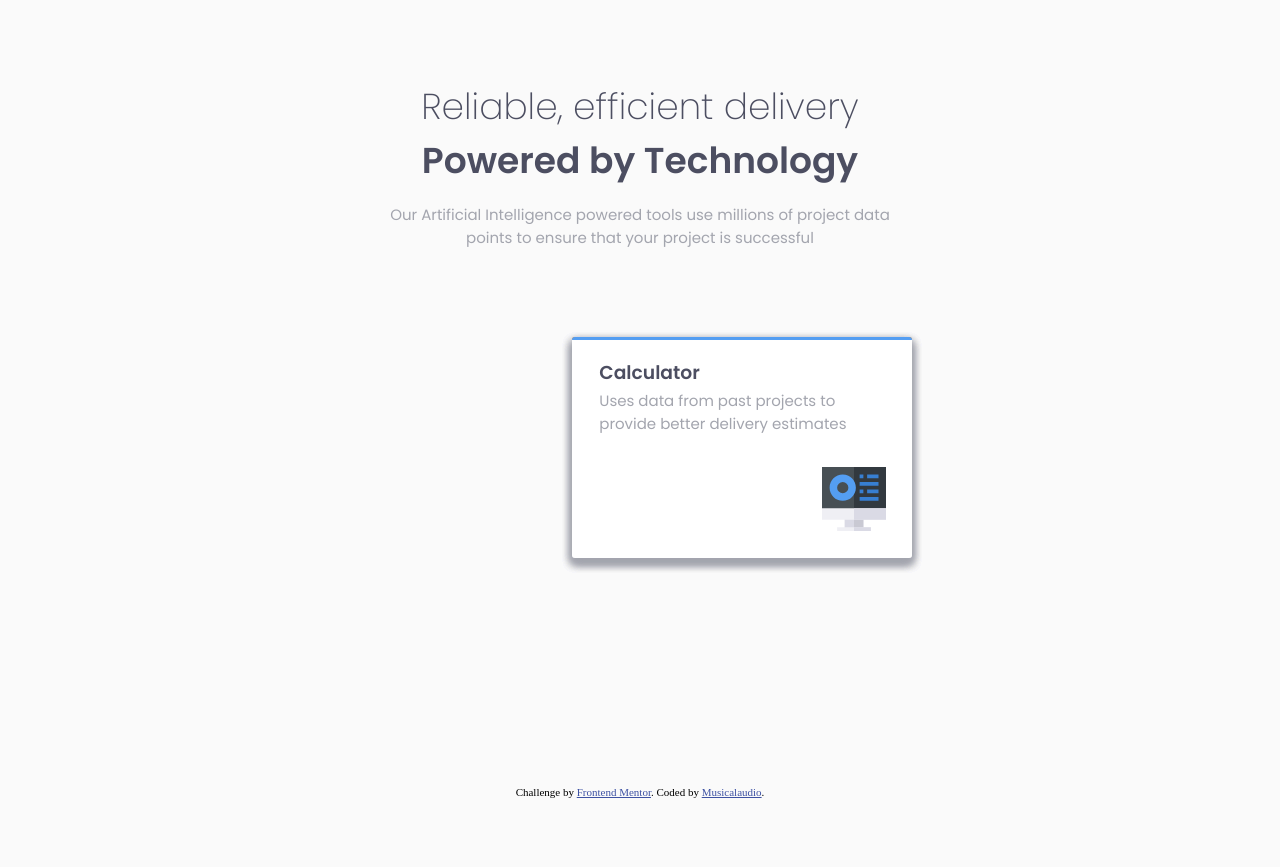
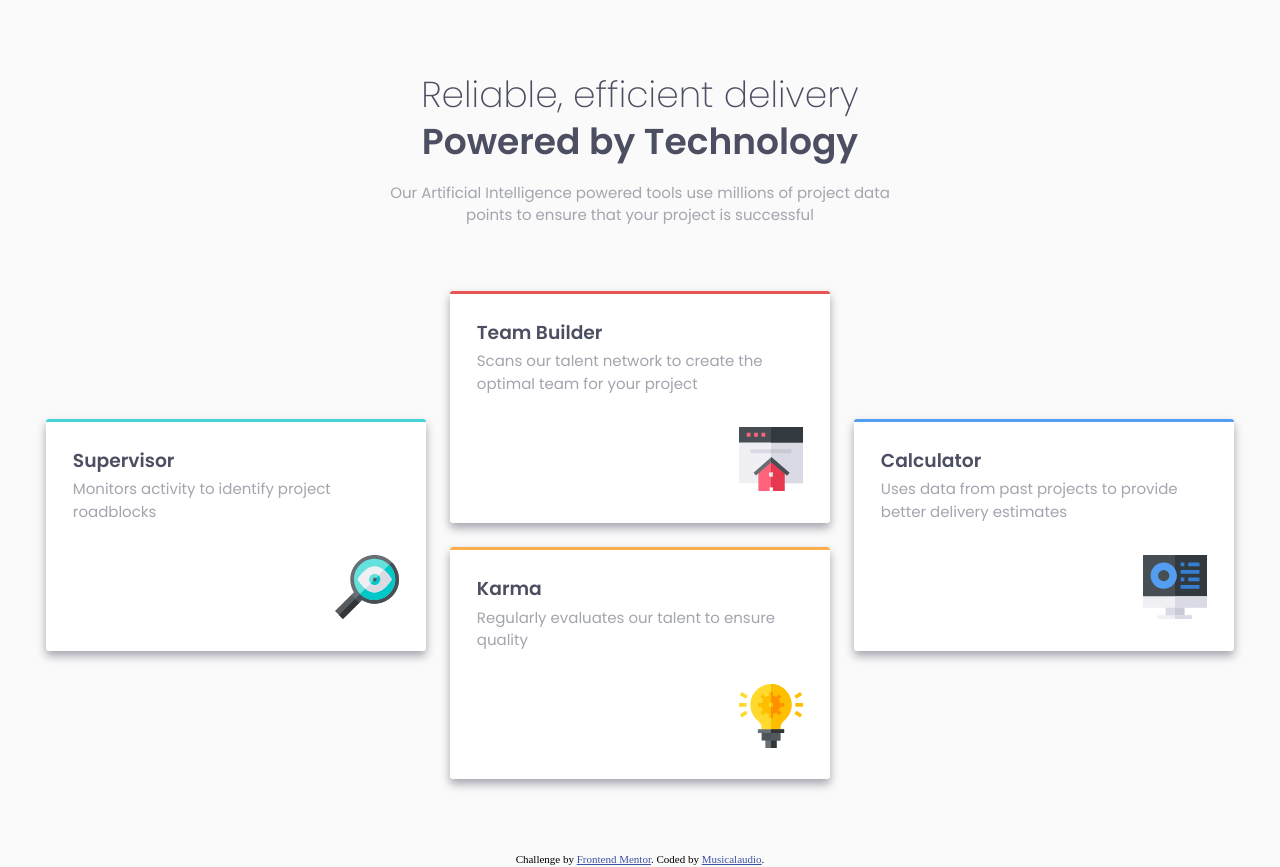
Before and after one commit to Musicalaudio/Four-card-feature-section, a plain HTML site: page index.html in a window 1280 px wide. Before the commit the page ends 800 px from the top, so only its background shows below. Drawn offline with Linux system fonts and the light colour scheme.

Commit message:
fixed grid-template-areas by using . notation

```diff
--- a/styles/styles.css
+++ b/styles/styles.css
@@ -22,9 +22,13 @@ body{
 }
 
 main{
-  margin: 5rem auto;
+  margin: 4.5rem auto;
   font-family: 'Poppins', sans-serif;
   padding-inline: 1.9rem;
+}
+
+h1, h2{
+  line-height: 1.3;
 }
 
 h1, h2, h3{
@@ -92,16 +96,20 @@ main p{
 
 
 @media (min-width: 900px){
+  main{
+    /* max-width: 75vw; */
+  }
+
   h1, h2{
     font-size: 2.25rem;
   }
 
   .card-container{
     grid-template-columns: 1fr 1fr 1fr;
-    grid-template-areas:  "empty team-builder empty"
+    grid-template-areas:  ". team-builder ."
                           "supervisor team-builder calculator"
                           "supervisor karma calculator"
-                          "empty karma empty";
+                          ". karma .";
   }
 
   .card__team-builder{
@@ -119,6 +127,15 @@ main p{
   .card__karma{
     grid-area: karma;
   }
+
+  .card{
+    padding: 1.6rem 1.675rem 1.95rem 1.675rem;
+    max-width: 380px;
+  }
+
+  .card__para{
+    margin-inline-end: .5rem;
+  }
 }
 
 
```
Also changed, not shown: design/desktop-design.jpg.
